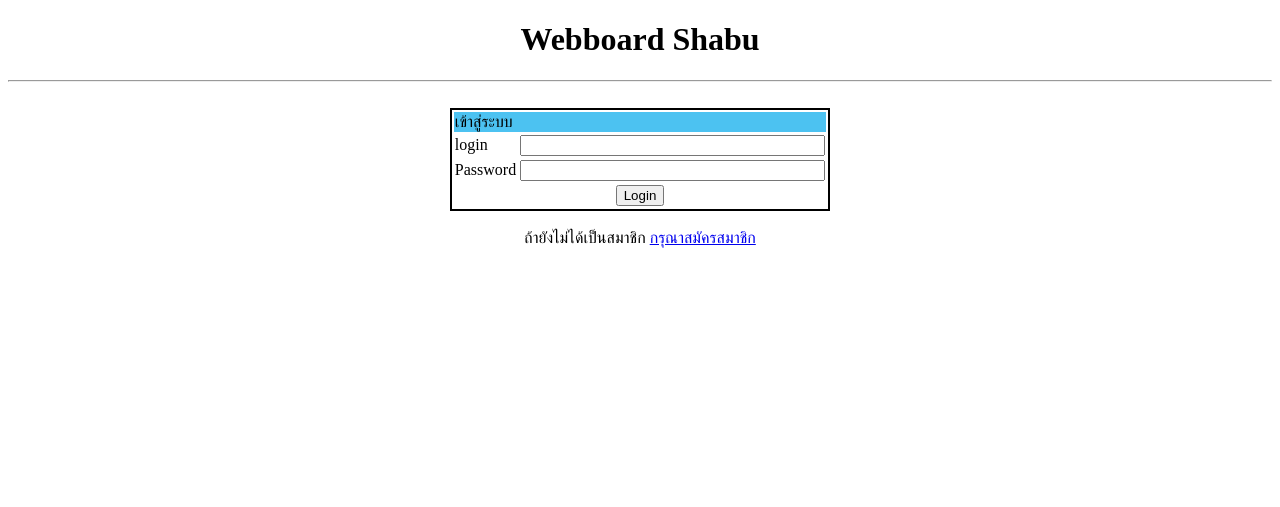
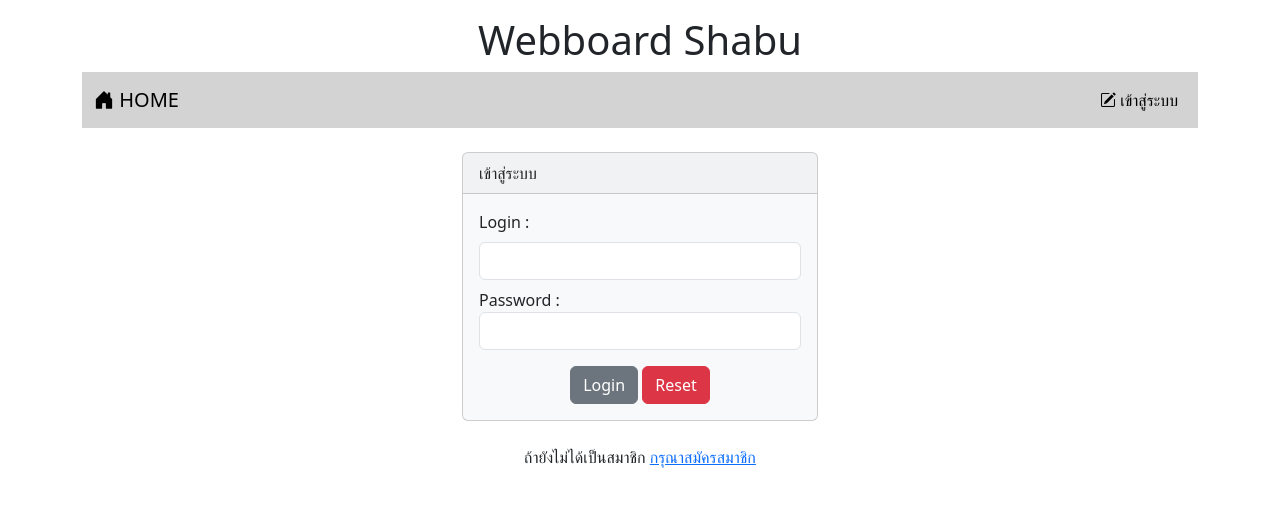
Before and after one commit to MaiRuMaiChii/Webboard_Wachi, a PHP site: page /login.php in a window 1280 px wide. Shown: the top 507 px of the page. Run offline with PHP 8.4, Linux system fonts and the light colour scheme.

Commit message:
create nav and update login.php
create nav and update login.php

```diff
--- a/login.php
+++ b/login.php
@@ -9,24 +9,49 @@
 <!DOCTYPE html>
 <html lang="en">
 <head>
+    <link href="https://cdn.jsdelivr.net/npm/bootstrap@5.3.3/dist/css/bootstrap.min.css" rel="stylesheet" integrity="sha384-QWTKZyjpPEjISv5WaRU9OFeRpok6YctnYmDr5pNlyT2bRjXh0JMhjY6hW+ALEwIH" crossorigin="anonymous">
+    <script src="https://cdn.jsdelivr.net/npm/bootstrap@5.3.3/dist/js/bootstrap.bundle.min.js" integrity="sha384-YvpcrYf0tY3lHB60NNkmXc5s9fDVZLESaAA55NDzOxhy9GkcIdslK1eN7N6jIeHz" crossorigin="anonymous"></script>
+    <link rel="stylesheet" href="https://cdn.jsdelivr.net/npm/bootstrap-icons@1.11.3/font/bootstrap-icons.min.css">
     <meta charset="UTF-8">
     <meta name="viewport" content="width=device-width, initial-scale=1.0">
     <title>login</title>
 </head>
 <body>
+    <div class="container-lg">
+    <h1 style="text-align: center;" class="mt-3">Webboard Shabu</h1>
 
-    <h1 style="text-align: center;">Webboard Shabu</h1>
-    <hr>
-    <form action="verify.php " method="post">
-    <br>
-    <table style="border: 2px solid black; width: 25%;" align="center">
-        <tr><td colspan="2" style="background-color: rgb(76, 194, 241);">เข้าสู่ระบบ</td></tr>
-        <tr><td>login</td><td><input type="text" name="Login" size="35" required></td></tr>
-        <tr><td>Password</td><td><input type="password" name="pwd" size="35" required></td></tr>
-        <tr><td colspan="2" align="center"><input type="submit" value="Login" ></td></tr>
-    </table>
-</form>
+    <?php
+        include "nav.php"
+    ?>
+    <div class="row mt-4">
+        <div class="col-lg-4 col-md-3 col-sm-2 col-1"></div>
+        <div class="col-lg-4 col-md-6 col-sm-8 col-10">
+            <div class="card bg-light text-dark">
+                    <div class="card-header">เข้าสู่ระบบ</div>
+                    <div class="card-body">
+                        <form action="verify.php " method="post">
+                            <div class="form-group">
+                                <label for="login" class="form-label">Login : </label>
+                                <input type="text" name="Login" id="login" class="form-control">
+                            </div>
+
+                            <div class="form-group mt-2">
+                                <label for="pwd" class="dorm-label">Password : </label>
+                                <input type="password" name="pwd" id="pwd" class="form-control">
+                            </div>
+                            <div class="form-group mt-3 text-center" >
+                                <input type="submit" value="Login" class="btn btn-secondary">
+                                <input type="reset" value="Reset" class="btn btn-danger">
+                            </div>
+                        </form>
+                    </div>
+            </div>
+        </div>
+        <div class="col-lg-4 col-md-3 col-sm-2 col-1"></div>
+    </div>
     <br>
     <div style="text-align: center;">ถ้ายังไม่ได้เป็นสมาชิก <a href="register.php">กรุณาสมัครสมาชิก</a></div>
+
+    </div>
 </body>
 </html>
--- /dev/null
+++ b/nav.php
@@ -0,0 +1,25 @@
+<nav class="navbar navbar-expand-lg " style="background-color: #d3d3d3;">
+  <div class="container-fluid">
+
+    <a class="navbar-brand" href="index.php"><i class="bi bi-house-door-fill"></i> HOME</a>
+    <button class="navbar-toggler" type="button" data-bs-toggle="collapse" data-bs-target="#navbarNav" aria-controls="navbarNav" aria-expanded="false" aria-label="Toggle navigation">
+      <span class="navbar-toggler-icon"></span>
+    </button>
+      <ul class="navbar-nav">
+        <?php if(!isset($_SESSION['id'])){?>
+        <li class="nav-item">
+          <a class="nav-link active" aria-current="page" href="login.php"><i class="bi bi-pencil-square"></i> เข้าสู่ระบบ</a>
+        </li>
+        <?php }else{?>
+        <li class="nav-item dropdown">
+          <a class="btn btn-outline-secondary dropdown-toggle" href="#" role="button" data-bs-toggle="dropdown" aria-expanded="false" ><i class="bi bi-person-lines-fill"></i>
+            <?php echo $_SESSION['username'];?>
+          </a>
+          <ul class="dropdown-menu">
+            <li><a class="dropdown-item" href="logout.php"><i class="bi bi-power"></i> ออกจากระบบ</a></li>
+          </ul>
+        </li>
+        <?php }?>
+      </ul>
+  </div>
+</nav>
```
Also changed, not shown: index.php (+3 -25 lines).
